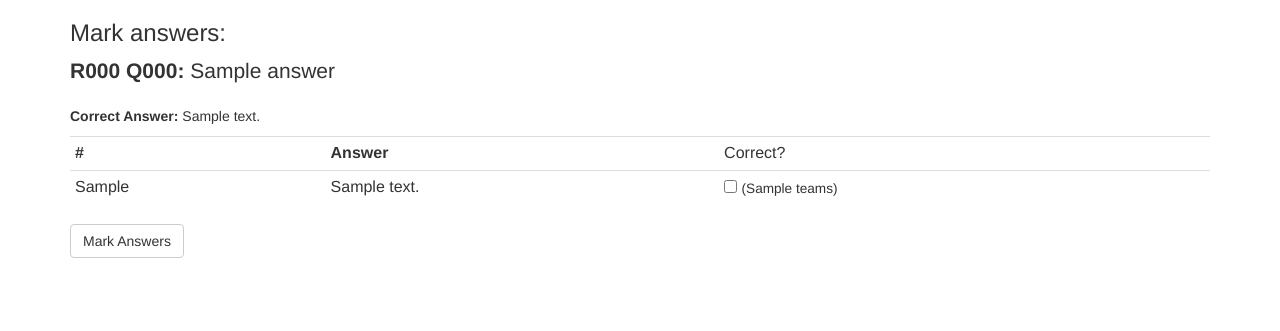
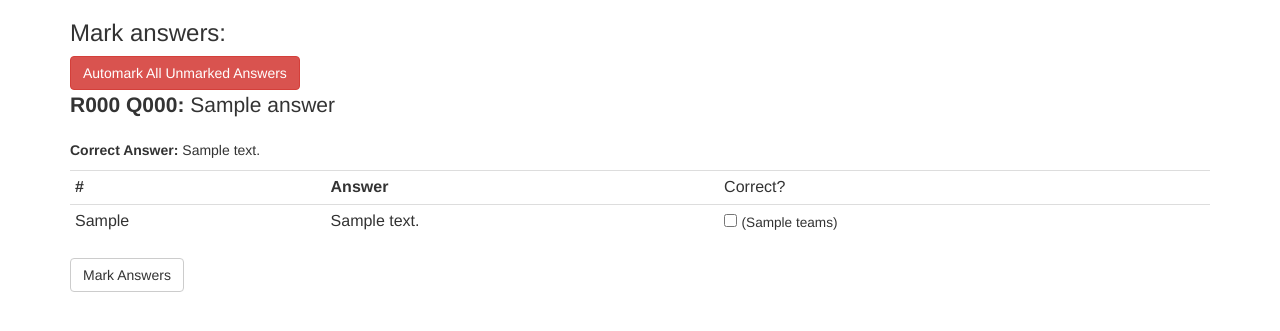
Before and after one commit to davidharrison92/sociallydistantpubquiz, a PHP site: page /mark_answers.php?automark=1 in a window 1280 px wide. Shown: the top 331 px of the page. Run offline with PHP 8.4, Linux system fonts and the light colour scheme; the visitor is signed in with stand-in values (Sample User, id 1); tables that the repository leaves empty or names only in its code hold one stand-in row (values such as "Sample post"); a stand-in replaces the project's code that opens the database connection.

Commit message:
add button to control automark

```diff
--- a/mark_answers.php
+++ b/mark_answers.php
@@ -87,11 +87,25 @@ if ( !empty($_POST) ) {
 } // end of _POST processing
 
 
+//assume no need to automark
+$automark = 0;
+
+if(
+    (array_key_exists("automark",$_GET))
+    and
+    (array_key_exists("admin_user", $_SESSION))
+    ){
+    if ($_GET["automark"] == 1) {
+        $automark = 1;
+    }
+}
+
+
 // check if this user is administrator.
 if (array_key_exists("admin_user", $_SESSION)){
 
     //AUTOMARKING - Marks any answers that either exactly match the answer, or previously accepted answer.
-
+    if ($automark == 1){
         $automark_query = "UPDATE
                 submitted_answers s
             join
@@ -113,6 +127,8 @@ if (array_key_exists("admin_user", $_SESSION)){
         } else {
         $error = 1;
         $errormsg = $errormsg. " + An error occurred when automarking some answers";
+        }
+
     }
 
     // fetch answers that need marking.
@@ -166,7 +182,17 @@ if (array_key_exists("admin_user", $_SESSION)){
                 }
 
                 if (count($questions_to_mark) == 0){
-                    echo "Nothing to mark!";
+                    ?>
+                    <p class="text-info">Nothing to mark!</p>
+                    <a href="mark_answers.php" role="button" class="btn btn-info">Refresh Page (this will not remark anything)</a>
+                    <?php
+                }
+
+                if (count($questions_to_mark) > 0){
+                ?>
+                    <!-- Automark Button -->
+                    <a href="mark_answers.php?automark=1"role="button" class="btn btn-danger">Automark All Unmarked Answers</a>
+                <?php
                 }
 
                 // for each of the teamIDs:
```
Lines whose indentation alone changed are shown as unchanged.
